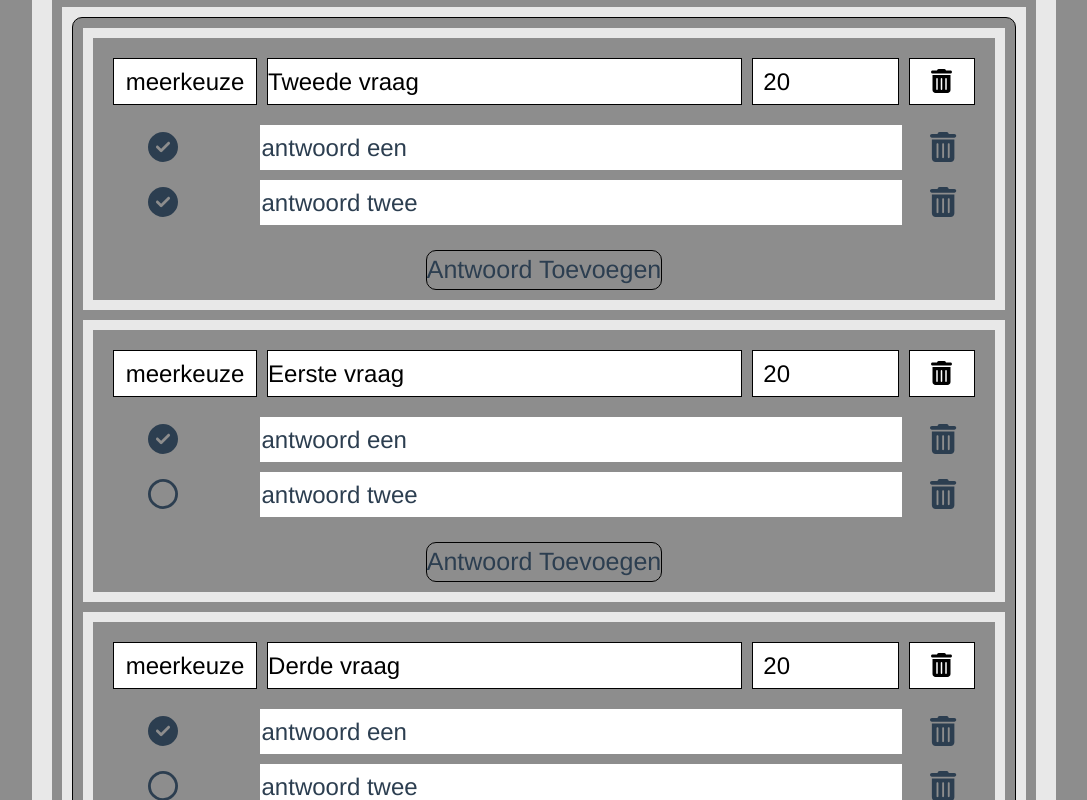
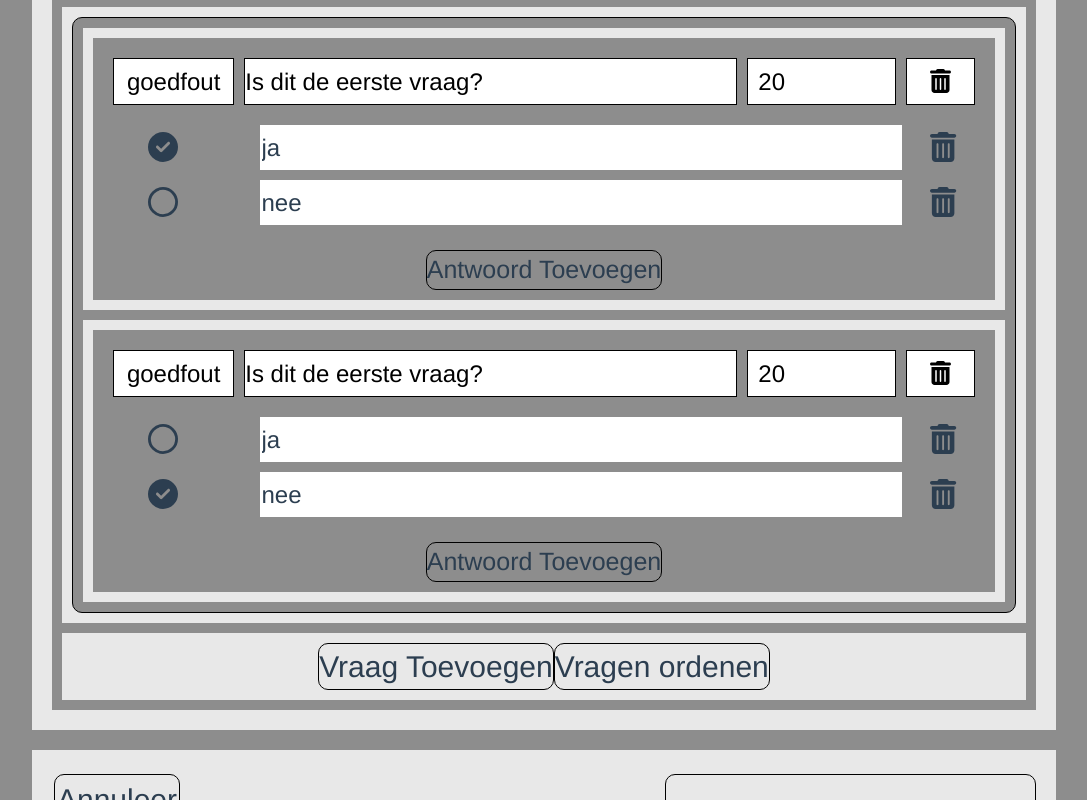
Before and after one commit to TeunSpithoven/thinku, a Vue app: page /createQuiz in a window 1280 px wide. Shown: the part 460-1260 px from the top of the page, without its empty margins (96-1183 px from the left). Built offline with nearby package versions, Linux system fonts and the light colour scheme.

Commit message:
drag and drop to reorder questions

```diff
--- a/package.json
+++ b/package.json
@@ -23,6 +23,7 @@
     "tailwindcss": "^3",
     "vue": "^3.2.13",
     "vue-router": "^4.1.6",
+    "vue3-draggable": "^2.0.9",
     "vuex": "^4.0.0"
   },
   "devDependencies": {
--- /dev/null
+++ b/src/assets/fakeData.js
@@ -0,0 +1,71 @@
+const createQuiz = {
+  userId: 1,
+  title: "Nieuwe quiz",
+  description: "een super coole quiz",
+  giphyUrl: "",
+  questions: [
+    {
+      question: "Is dit de eerste vraag?",
+      type: "goedfout",
+      time: 20,
+      number: 1,
+      answers: [
+        {
+          number: 1,
+          answer: "ja",
+          isCorrect: true,
+        },
+        {
+          number: 2,
+          answer: "nee",
+          isCorrect: false,
+        },
+      ],
+    },
+    {
+      question: "Is dit de eerste vraag?",
+      type: "goedfout",
+      time: 20,
+      number: 2,
+      answers: [
+        {
+          number: 1,
+          answer: "ja",
+          isCorrect: false,
+        },
+        {
+          number: 2,
+          answer: "nee",
+          isCorrect: true,
+        },
+      ],
+    },
+  ],
+};
+
+const quizzes = [
+  createQuiz,
+  {
+    userId: 1,
+    title: "Thinku Quiz",
+    description: "een over deze app",
+    giphyUrl: "",
+    questions: [
+      {
+        question: "Wat is de naam van deze app?",
+        type: "open",
+        time: 20,
+        number: 1,
+        answers: [
+          {
+            number: 1,
+            answer: "thinku",
+            isCorrect: true,
+          },
+        ],
+      },
+    ],
+  },
+];
+
+export { createQuiz, quizzes };
--- a/src/components/question/QuestionCard.vue
+++ b/src/components/question/QuestionCard.vue
@@ -6,6 +6,7 @@
         :number="this.number"
         :type="this.type"
         :time="this.time"
+        @reload-list="reloadList()"
       />
     </div>
     <div id="answers" class="gridItem">
@@ -43,6 +44,9 @@ export default {
         answer: 'nieuw antwoord',
         isCorrect: false,
       });
+    },
+    reloadList() {
+      this.$emit('reloadList');
     },
   },
 };
--- a/src/components/question/QuestionInfo.vue
+++ b/src/components/question/QuestionInfo.vue
@@ -55,6 +55,7 @@ export default {
       this.$store.commit("deleteQuestion", {
         number: this.number,
       });
+      this.$emit('reloadList');
     },
     updateQuestion() {
       this.$store.commit("updateQuestion", {
--- a/src/components/question/QuestionList.vue
+++ b/src/components/question/QuestionList.vue
@@ -1,7 +1,8 @@
 <template>
   <div id="questionListContainer" class="gridContainer">
     <div class="grid-item">
-      <ul id="questionList" class="gridContainer">
+      <!-- static list -->
+      <ul v-if="!toggleDrag" id="questionList" class="gridContainer">
         <li
           class="grid-item"
           v-for="q in this.$store.getters.sortedQuestions"
@@ -16,10 +17,27 @@
           ></QuestionCard>
         </li>
       </ul>
+      <!-- draggable list -->
+      <draggable v-model="questionList" :transition=100 v-if="toggleDrag && renderList" class="gridContainer">
+        <template v-slot:item="{ item }">
+          <QuestionCard
+            :question="item.question"
+            :type="item.type"
+            :time="item.time"
+            :answers="item.answers"
+            :number="item.number"
+            @reload-list="reloadList()"
+          ></QuestionCard>
+        </template>
+      </draggable>
     </div>
     <div class="vraagToevoegenContainer grid-item">
       <button class="vraagToevoegen" @click="addQuestion()">
         Vraag Toevoegen
+      </button>
+      <button class="vraagToevoegen" @click="toggleDrag = !toggleDrag">
+        <div v-if="!toggleDrag">Vragen ordenen</div>
+        <div v-if="toggleDrag">Opslaan</div>
       </button>
     </div>
   </div>
@@ -28,13 +46,19 @@
 <script>
 import QuestionCard from "@/components/question/QuestionCard.vue";
 
+import Draggable from "vue3-draggable";
+
 export default {
   name: "QuestionList",
   components: {
     QuestionCard,
+    Draggable,
   },
   data() {
     return {
+      toggleDrag: false,
+      renderList: true,
+
       newQuestion: {
         question: "Nieuwe Vraag",
         type: "meerkeuze",
@@ -53,7 +77,7 @@ export default {
           },
         ],
       },
-    }
+    };
   },
   methods: {
     addQuestion() {
@@ -63,7 +87,7 @@ export default {
         question: this.newQuestion,
       });
 
-      this.newQuestion = {
+      (this.newQuestion = {
         question: "Nieuwe Vraag",
         type: "meerkeuze",
         time: 10,
@@ -80,9 +104,27 @@ export default {
             isCorrect: true,
           },
         ],
+      }),
+        (this.newQuestion.number = -1);
+      this.reloadList();
+    },
+    reloadList() {
+      console.log('reload');
+      this.renderList = false;
+
+      this.$nextTick(() => {
+        this.renderList = true;
+      });
+    },
+  },
+  computed: {
+    questionList: {
+      get() {
+        return this.$store.getters.sortedQuestions;
       },
-
-      this.newQuestion.number = -1;
+      set(value) {
+        this.$store.commit("updateQuestionList", value);
+      },
     },
   },
 };
--- a/src/components/question/QuestionTypeDropDown.vue
+++ b/src/components/question/QuestionTypeDropDown.vue
@@ -46,6 +46,7 @@ export default {
 .initialTypeButton {
   /* padding-top: 10px; */
   height: 100%;
+  width: 100%;
 }
 .typeButton {
   /* padding-top: 10px; */
--- a/src/components/quiz/CreateQuiz.vue
+++ b/src/components/quiz/CreateQuiz.vue
@@ -23,6 +23,8 @@
 import QuizInfo from "@/components/quiz/QuizInfo.vue";
 import QuestionList from "@/components/question/QuestionList.vue";
 
+import {createQuiz} from '@/assets/fakeData.js';
+
 export default {
   name: "CreateQuiz",
   components: {
@@ -31,68 +33,69 @@ export default {
   },
   data() {
     return {
-      createQuiz: {
-        userId: 1,
-        title: "mijn quiz",
-        description: "een super coole quiz",
-        giphyUrl: "",
-        questions: [
-        {
-            question: "Derde vraag",
-            type: "meerkeuze",
-            time: 20,
-            number: 3,
-            answers: [
-              {
-                number: 1,
-                answer: "antwoord een",
-                isCorrect: true,
-              },
-              {
-                number: 2,
-                answer: "antwoord twee",
-                isCorrect: false,
-              },
-            ],
-          },
-          {
-            question: "Eerste vraag",
-            type: "meerkeuze",
-            time: 20,
-            number: 2,
-            answers: [
-              {
-                number: 1,
-                answer: "antwoord een",
-                isCorrect: true,
-              },
-              {
-                number: 2,
-                answer: "antwoord twee",
-                isCorrect: false,
-              },
-            ],
-          },
-          {
-            question: "Tweede vraag",
-            type: "meerkeuze",
-            time: 20,
-            number: 1,
-            answers: [
-              {
-                number: 1,
-                answer: "antwoord een",
-                isCorrect: true,
-              },
-              {
-                number: 2,
-                answer: "antwoord twee",
-                isCorrect: true,
-              },
-            ],
-          },
-        ],
-      },
+      createQuiz: createQuiz,
+      // createQuiz: {
+      //   userId: 1,
+      //   title: "mijn quiz",
+      //   description: "een super coole quiz",
+      //   giphyUrl: "",
+      //   questions: [
+      //   {
+      //       question: "Derde vraag",
+      //       type: "meerkeuze",
+      //       time: 20,
+      //       number: 3,
+      //       answers: [
+      //         {
+      //           number: 1,
+      //           answer: "antwoord een",
+      //           isCorrect: true,
+      //         },
+      //         {
+      //           number: 2,
+      //           answer: "antwoord twee",
+      //           isCorrect: false,
+      //         },
+      //       ],
+      //     },
+      //     {
+      //       question: "Eerste vraag",
+      //       type: "meerkeuze",
+      //       time: 20,
+      //       number: 2,
+      //       answers: [
+      //         {
+      //           number: 1,
+      //           answer: "antwoord een",
+      //           isCorrect: true,
+      //         },
+      //         {
+      //           number: 2,
+      //           answer: "antwoord twee",
+      //           isCorrect: false,
+      //         },
+      //       ],
+      //     },
+      //     {
+      //       question: "Tweede vraag",
+      //       type: "meerkeuze",
+      //       time: 20,
+      //       number: 1,
+      //       answers: [
+      //         {
+      //           number: 1,
+      //           answer: "antwoord een",
+      //           isCorrect: true,
+      //         },
+      //         {
+      //           number: 2,
+      //           answer: "antwoord twee",
+      //           isCorrect: true,
+      //         },
+      //       ],
+      //     },
+      //   ],
+      // },
     };
   },
   methods: {
--- a/src/store/quiz/createQuizStore.js
+++ b/src/store/quiz/createQuizStore.js
@@ -7,13 +7,15 @@ const createQuizStore = {
     questions: [],
 
     editQuestion: -1,
+    renderList: true,
     error: "",
   },
   getters: {
     sortedQuestions (state) {
-      return state.questions.sort((a, b) => {
-        return a.number - b.number
-      })
+      return state.questions
+      // return state.questions.sort((a, b) => {
+      //   return a.number - b.number
+      // })
     },
   },
   mutations: {
@@ -39,7 +41,9 @@ const createQuizStore = {
     },
     // QUESTION
     addQuestion(state, n) {
+      // console.log(state.questions)
       state.questions.push(n.question);
+      // console.log(state.questions)
     },
     updateQuestion(state, n) {
       var index = state.questions
@@ -51,6 +55,16 @@ const createQuizStore = {
       state.questions[index].question = n.question;
       state.questions[index].type = n.type;
       state.questions[index].time = n.time;
+    },
+    updateQuestionList(state, n) {
+      state.questions = n;
+      state.questions.forEach((answer, index) => answer.number = index)
+    },
+    unrenderQuestions(state) {
+      state.renderList = false;
+    },
+    renderQuestions(state) {
+      state.renderList = true;
     },
     deleteQuestion(state, n) {
       if (state.questions.length > 1) {
@@ -107,7 +121,7 @@ const createQuizStore = {
 
         state.questions[questionIndex].answers.splice(index, 1);
         state.questions[questionIndex].answers.forEach((answer, index) => answer.number = index)
-        console.log(state.questions[questionIndex].answers)
+        // console.log(state.questions[questionIndex].answers)
       } else {
         state.error = "there must be at least one answer in a question";
       }
```
Also changed, not shown: 1 other file (tests, documents, lock files or other folders).
